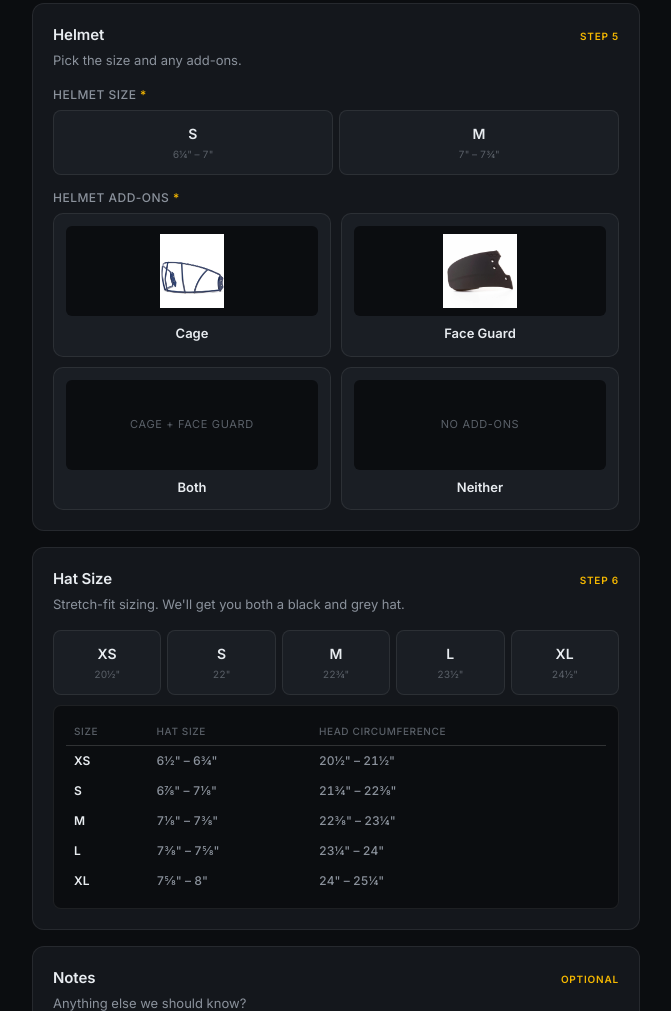
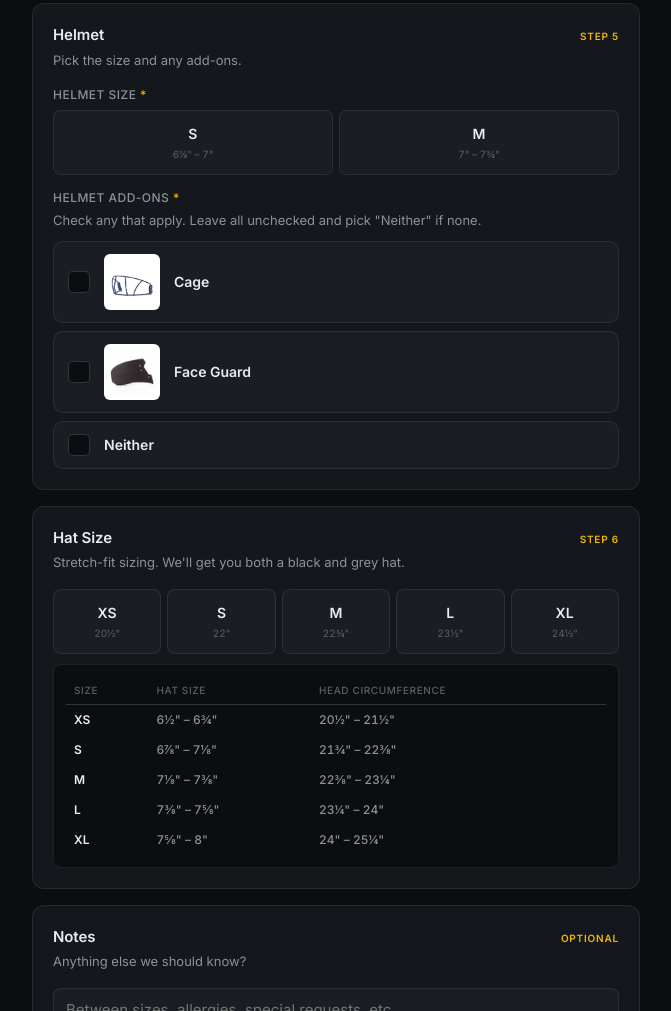
Before and after one commit to jdesane/thunder-uniform-form, a plain HTML site: page new-player/index.html in a window 1280 px wide. Shown: the part 2024-3035 px from the top of the page, without its empty margins (304-975 px from the left). Drawn offline with Linux system fonts and the light colour scheme.

Commit message:
Rebuild helmet add-ons as checkboxes
Replaced the 4-card grid with 3 checkbox rows (Cage / Face Guard /
Neither) per requested design. Cage + Face Guard checked together
still writes 'both' to the DB, so admin views/exports need no change.
Checking Neither auto-clears the other two; checking either other
auto-clears Neither.

```diff
--- a/new-player/index.html
+++ b/new-player/index.html
@@ -113,25 +113,42 @@
   .choice-card.selected .ct { color: var(--gold); }
   .choice-card .cs { font-size: 12px; color: var(--text-subtle); margin-top: 2px; display: block; }
 
-  /* Helmet addon with pictures */
-  .addon-grid { display: grid; grid-template-columns: 1fr 1fr; gap: 10px; }
-  .addon-card {
+  /* Helmet addon checkbox rows */
+  .addon-list { display: flex; flex-direction: column; gap: 8px; }
+  .addon-row {
+    display: flex; align-items: center; gap: 14px;
     background: var(--bg-elev-2); border: 1px solid var(--border);
-    border-radius: 10px; padding: 12px; cursor: pointer;
-    transition: all 0.12s; text-align: center; user-select: none;
+    border-radius: 10px; padding: 12px 14px; cursor: pointer;
+    transition: all 0.12s; user-select: none;
   }
-  .addon-card:hover { background: var(--bg-hover); border-color: var(--border-strong); }
-  .addon-card.selected { background: var(--gold-soft); border-color: var(--gold); }
-  .addon-card .img-wrap {
-    background: var(--bg); border-radius: 6px; padding: 8px; margin-bottom: 8px;
-    height: 90px; display: flex; align-items: center; justify-content: center;
+  .addon-row:hover { background: var(--bg-hover); border-color: var(--border-strong); }
+  .addon-row.selected { background: var(--gold-soft); border-color: var(--gold); }
+  .addon-check {
+    appearance: none; -webkit-appearance: none;
+    width: 22px; height: 22px; border-radius: 5px;
+    border: 1.5px solid var(--border-strong); background: var(--bg);
+    cursor: pointer; flex-shrink: 0; position: relative;
+    transition: all 0.12s;
   }
-  .addon-card img { max-width: 100%; max-height: 100%; object-fit: contain; }
-  .addon-card .placeholder {
-    color: var(--text-subtle); font-size: 11px; text-transform: uppercase; letter-spacing: 0.06em;
+  .addon-check:checked { background: var(--gold); border-color: var(--gold); }
+  .addon-check:checked::after {
+    content: ''; position: absolute; left: 6px; top: 2px;
+    width: 6px; height: 12px;
+    border: solid #0b0d10; border-width: 0 2.5px 2.5px 0;
+    transform: rotate(45deg);
   }
-  .addon-card .ct { font-weight: 600; font-size: 13px; display: block; }
-  .addon-card.selected .ct { color: var(--gold); }
+  .addon-thumb {
+    width: 56px; height: 56px; border-radius: 6px;
+    background: #fff; padding: 4px; flex-shrink: 0;
+    display: flex; align-items: center; justify-content: center;
+  }
+  .addon-thumb img { max-width: 100%; max-height: 100%; object-fit: contain; }
+  .addon-thumb .placeholder {
+    color: var(--text-subtle); font-size: 9px; text-transform: uppercase;
+    letter-spacing: 0.04em; text-align: center; color: #666;
+  }
+  .addon-row .ct { font-weight: 600; font-size: 14px; }
+  .addon-row.selected .ct { color: var(--gold); }
 
   /* Charts */
   .chart {
@@ -370,23 +387,22 @@
 
       <div class="field">
         <label class="label">Helmet Add-Ons <span class="req">*</span></label>
-        <div class="addon-grid" id="helmet-addon">
-          <div class="addon-card" data-value="cage">
-            <div class="img-wrap"><img src="../helmet-cage.webp" alt="Cage" onerror="this.replaceWith(Object.assign(document.createElement('div'),{className:'placeholder',textContent:'Cage (photo)'}))"></div>
+        <div class="section-desc" style="margin:-2px 0 10px">Check any that apply. Leave all unchecked and pick "Neither" if none.</div>
+        <div class="addon-list" id="helmet-addon">
+          <label class="addon-row" data-addon="cage">
+            <input type="checkbox" class="addon-check" data-key="cage">
+            <div class="addon-thumb"><img src="../helmet-cage.webp" alt="Cage" onerror="this.replaceWith(Object.assign(document.createElement('div'),{className:'placeholder',textContent:'Cage'}))"></div>
             <span class="ct">Cage</span>
-          </div>
-          <div class="addon-card" data-value="face_guard">
-            <div class="img-wrap"><img src="../helmet-face-guard.jpg" alt="Face Guard" onerror="this.replaceWith(Object.assign(document.createElement('div'),{className:'placeholder',textContent:'Face Guard (photo)'}))"></div>
+          </label>
+          <label class="addon-row" data-addon="face_guard">
+            <input type="checkbox" class="addon-check" data-key="face_guard">
+            <div class="addon-thumb"><img src="../helmet-face-guard.jpg" alt="Face Guard" onerror="this.replaceWith(Object.assign(document.createElement('div'),{className:'placeholder',textContent:'Face Guard'}))"></div>
             <span class="ct">Face Guard</span>
-          </div>
-          <div class="addon-card" data-value="both">
-            <div class="img-wrap"><div class="placeholder">Cage + Face Guard</div></div>
-            <span class="ct">Both</span>
-          </div>
-          <div class="addon-card" data-value="neither">
-            <div class="img-wrap"><div class="placeholder">No add-ons</div></div>
+          </label>
+          <label class="addon-row" data-addon="neither">
+            <input type="checkbox" class="addon-check" data-key="neither">
             <span class="ct">Neither</span>
-          </div>
+          </label>
         </div>
         <input type="hidden" id="helmet_addon" required>
       </div>
@@ -502,7 +518,33 @@
     });
   }
   wireChoiceGroup('pant-style', 'pant_style');
-  wireChoiceGroup('helmet-addon', 'helmet_addon');
+
+  // Helmet add-ons: checkboxes with mutual exclusivity between Neither and the others
+  (function wireHelmetAddons() {
+    const container = document.getElementById('helmet-addon');
+    const hidden = document.getElementById('helmet_addon');
+    const boxes = container.querySelectorAll('.addon-check');
+    boxes.forEach(box => {
+      box.addEventListener('change', () => {
+        if (box.checked) {
+          if (box.dataset.key === 'neither') {
+            boxes.forEach(b => { if (b !== box) b.checked = false; });
+          } else {
+            const neither = container.querySelector('[data-key="neither"]');
+            if (neither.checked) neither.checked = false;
+          }
+        }
+        container.querySelectorAll('.addon-row').forEach(row => {
+          const check = row.querySelector('.addon-check');
+          row.classList.toggle('selected', check.checked);
+        });
+        const cage = container.querySelector('[data-key="cage"]').checked;
+        const fg   = container.querySelector('[data-key="face_guard"]').checked;
+        const nei  = container.querySelector('[data-key="neither"]').checked;
+        hidden.value = cage && fg ? 'both' : cage ? 'cage' : fg ? 'face_guard' : nei ? 'neither' : '';
+      });
+    });
+  })();
 
   // Practice qty stepper
   document.querySelectorAll('[data-stepper]').forEach(stepper => {
```
